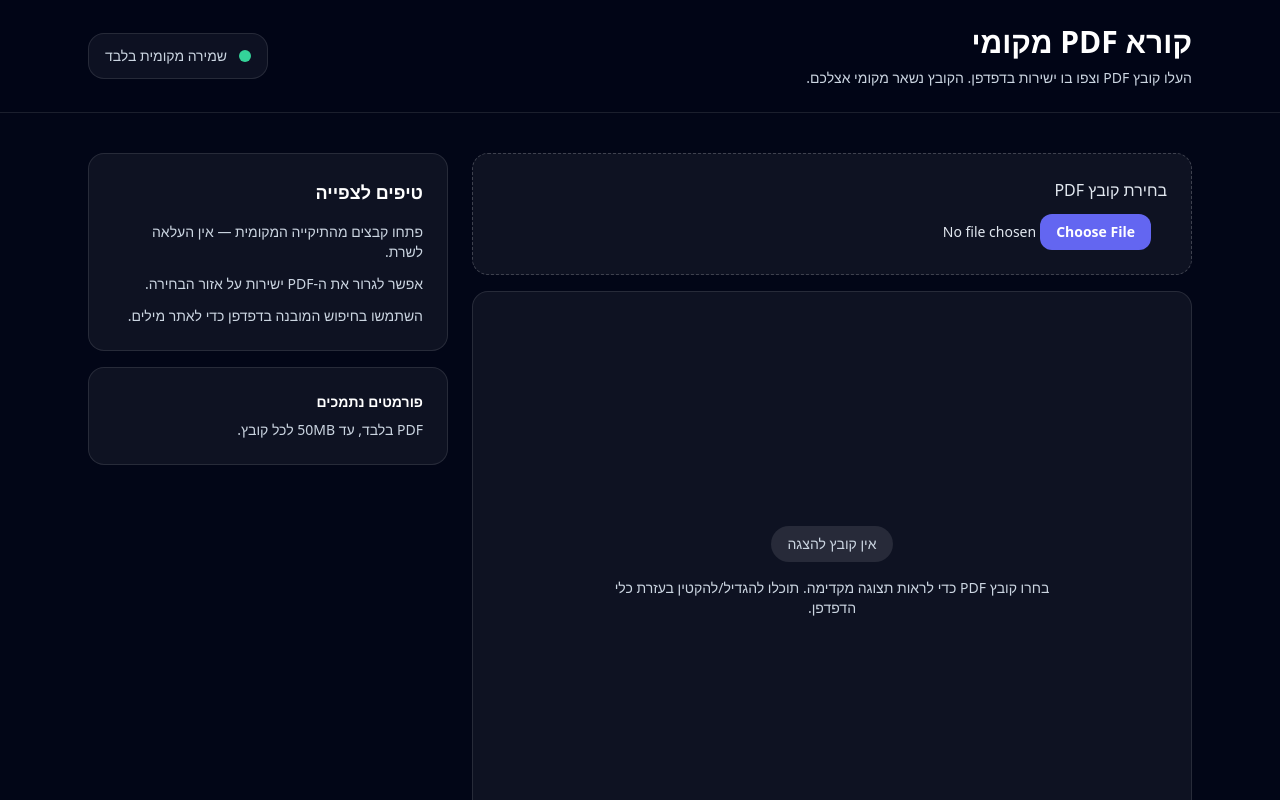
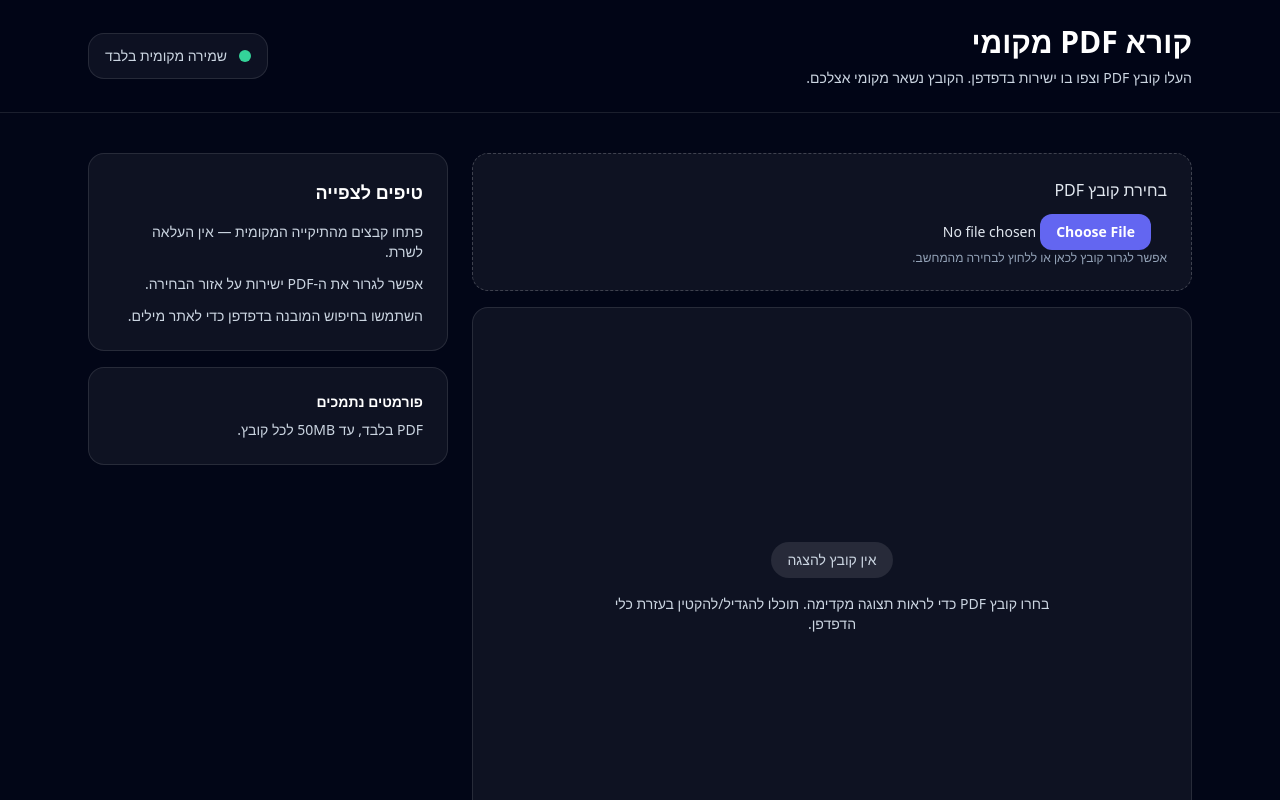
Before and after one commit to ticnutai/timer_office, a React (Vite) app: page / in a window 1280 px wide. Shown: the top 800 px of the page. Built offline with nearby package versions, Linux system fonts and the light colour scheme.

Commit message:
Add drag and drop PDF upload

```diff
--- a/src/App.tsx
+++ b/src/App.tsx
@@ -1,10 +1,11 @@
-import { type ChangeEvent, useEffect, useMemo, useState } from 'react';
+import { type ChangeEvent, type DragEvent, useEffect, useMemo, useState } from 'react';
 
 const MAX_FILE_SIZE_MB = 50;
 
 function App() {
   const [file, setFile] = useState<File | null>(null);
   const [error, setError] = useState('');
+  const [isDragActive, setIsDragActive] = useState(false);
 
   const fileUrl = useMemo(() => {
     if (!file) {
@@ -27,8 +28,7 @@ function App() {
     };
   }, [fileUrl]);
 
-  const onFileChange = (event: ChangeEvent<HTMLInputElement>) => {
-    const selected = event.target.files?.[0];
+  const validateAndSetFile = (selected: File | undefined) => {
     setError('');
 
     if (!selected) {
@@ -51,6 +51,27 @@ function App() {
     }
 
     setFile(selected);
+  };
+
+  const onFileChange = (event: ChangeEvent<HTMLInputElement>) => {
+    const selected = event.target.files?.[0];
+    validateAndSetFile(selected);
+  };
+
+  const onDrop = (event: DragEvent<HTMLDivElement>) => {
+    event.preventDefault();
+    setIsDragActive(false);
+    const selected = event.dataTransfer.files?.[0];
+    validateAndSetFile(selected);
+  };
+
+  const onDragOver = (event: DragEvent<HTMLDivElement>) => {
+    event.preventDefault();
+    setIsDragActive(true);
+  };
+
+  const onDragLeave = () => {
+    setIsDragActive(false);
   };
 
   const clearFile = () => {
@@ -78,7 +99,16 @@ function App() {
       <main className="mx-auto w-full max-w-6xl px-6 py-10">
         <section className="grid gap-6 lg:grid-cols-[1fr_360px]">
           <div className="space-y-4">
-            <div className="rounded-2xl border border-dashed border-white/20 bg-white/5 p-6">
+            <div
+              className={`rounded-2xl border border-dashed p-6 transition ${
+                isDragActive
+                  ? 'border-indigo-400 bg-indigo-500/10'
+                  : 'border-white/20 bg-white/5'
+              }`}
+              onDragOver={onDragOver}
+              onDragLeave={onDragLeave}
+              onDrop={onDrop}
+            >
               <label className="flex flex-col gap-3 text-sm text-slate-200">
                 <span className="text-base font-medium">בחירת קובץ PDF</span>
                 <input
@@ -88,6 +118,9 @@ function App() {
                   className="file:mr-4 file:rounded-xl file:border-0 file:bg-indigo-500 file:px-4 file:py-2 file:text-sm file:font-semibold file:text-white hover:file:bg-indigo-400"
                 />
               </label>
+              <p className="text-xs text-slate-400">
+                אפשר לגרור קובץ לכאן או ללחוץ לבחירה מהמחשב.
+              </p>
               {error ? (
                 <p className="mt-4 rounded-lg border border-red-400/40 bg-red-500/10 px-4 py-3 text-sm text-red-200">
                   {error}
```
